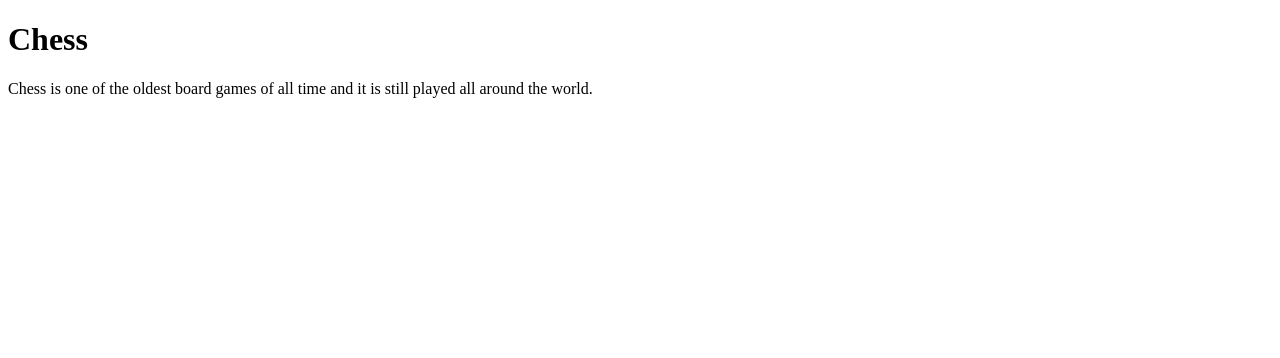
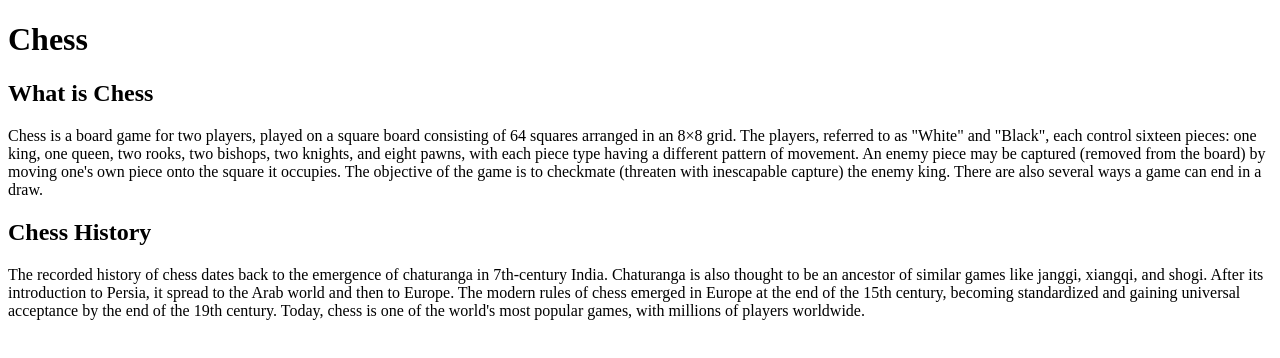
Before and after one commit to nezzhh/RPS_moja_spletna_stran, a plain HTML site: page index.html in a window 1280 px wide. Drawn offline with Linux system fonts and the light colour scheme.

Commit message:
two paragraphs

```diff
--- a/index.html
+++ b/index.html
@@ -7,6 +7,10 @@
 </head>
 <body>
     <h1>Chess</h1>
-    <p>Chess is one of the oldest board games of all time and it is still played all around the world.</p>
+    <h2>What is Chess</h2>
+    <p>Chess is a board game for two players, played on a square board consisting of 64 squares arranged in an 8×8 grid. The players, referred to as "White" and "Black", each control sixteen pieces: one king, one queen, two rooks, two bishops, two knights, and eight pawns, with each piece type having a different pattern of movement. An enemy piece may be captured (removed from the board) by moving one's own piece onto the square it occupies. The objective of the game is to checkmate (threaten with inescapable capture) the enemy king. There are also several ways a game can end in a draw.</p>
+
+    <h2>Chess History</h2>
+    <p>The recorded history of chess dates back to the emergence of chaturanga in 7th-century India. Chaturanga is also thought to be an ancestor of similar games like janggi, xiangqi, and shogi. After its introduction to Persia, it spread to the Arab world and then to Europe. The modern rules of chess emerged in Europe at the end of the 15th century, becoming standardized and gaining universal acceptance by the end of the 19th century. Today, chess is one of the world's most popular games, with millions of players worldwide.</p>
 </body>
 </html>
```
